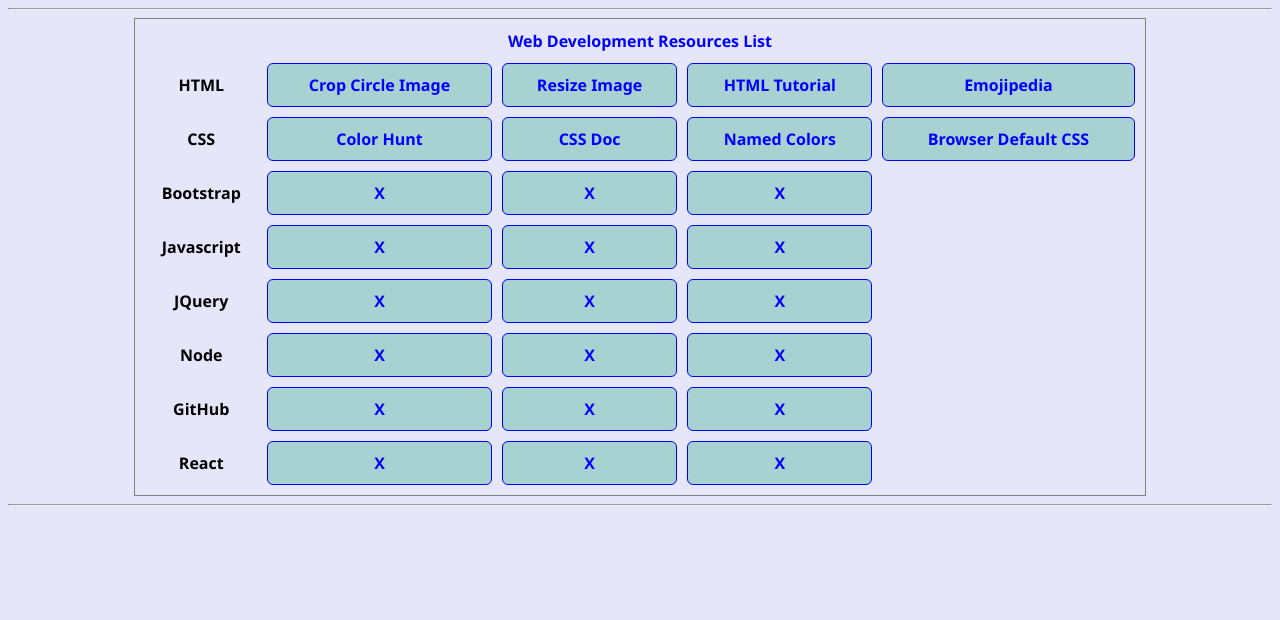
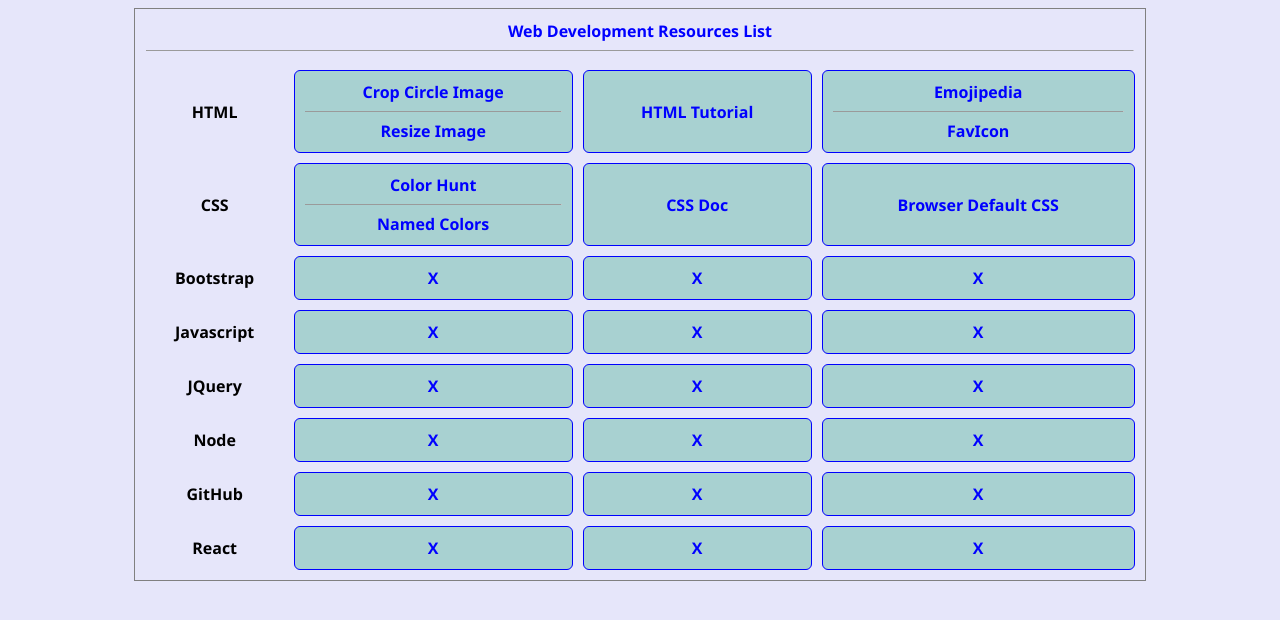
Before and after one commit to gersonbonfim/resume, a plain HTML site: page index.html in a window 1280 px wide. Drawn offline with Linux system fonts and the light colour scheme.

Commit message:
Add files via upload

```diff
--- a/index.html
+++ b/index.html
@@ -2,31 +2,32 @@
 <head>
 <title>Usefull Links</title>
 	<link rel="stylesheet" type="text/css" href="css/styles.css">
+	<link rel="icon"  href="gerson.ico">
 	<base target="_blank" rel="noopener noreferrer">
 </head>
 
 <body>
-<hr>
   <table>
 	<thead>
     <tr>
-		<th colspan=5><a href="https://www.appbrewery.co/p/web-development-course-resources">Web Development Resources List</a></th>
+		<th colspan=5><a href="https://www.appbrewery.co/p/web-development-course-resources">Web Development Resources List</a><hr size=1></th>
     </tr>
 	</thead>
 	<tbody>
     <tr>
 		<th>HTML</th>
-		<td><a href="https://crop-circle.imageonline.co">Crop Circle Image</a></td>
-		<td><a href="https://www.befunky.com/create/resize-image">Resize Image</a></td>
+		<td><a href="https://crop-circle.imageonline.co">Crop Circle Image</a><hr size=1>
+		<a href="https://www.befunky.com/create/resize-image">Resize Image</a></td>
 		<td><a href="https://www.w3schools.com/html/">HTML Tutorial</a></td>
-		<td><a href="https://emojipedia.org/">Emojipedia</a></td>
+		<td><a href="https://emojipedia.org/">Emojipedia</a><hr size=1>
+		<a href="https://www.favicon.cc/">FavIcon</a></td>
 
     </tr>
     <tr>
 		<th>CSS</th>
-		<td><a href="https://colorhunt.co/">Color Hunt</a></td>
+		<td><a href="https://colorhunt.co/">Color Hunt</a><hr size=1>
+		<a href="https://developer.mozilla.org/en-US/docs/Web/CSS/named-color">Named Colors</a></td>
 		<td><a href="https://developer.mozilla.org/en-US/docs/Web/CSS">CSS Doc</a></td>
-		<td><a href="https://developer.mozilla.org/en-US/docs/Web/CSS/named-color">Named Colors</a></td>
 		<td><a href="https://www.w3schools.com/cssref/css_default_values.php">Browser Default CSS</a></td>
     </tr>
     <tr>
@@ -67,6 +68,5 @@
     </tr>
 	</tbody>
    </table>
-<hr>
 </body>
 </html>
```
